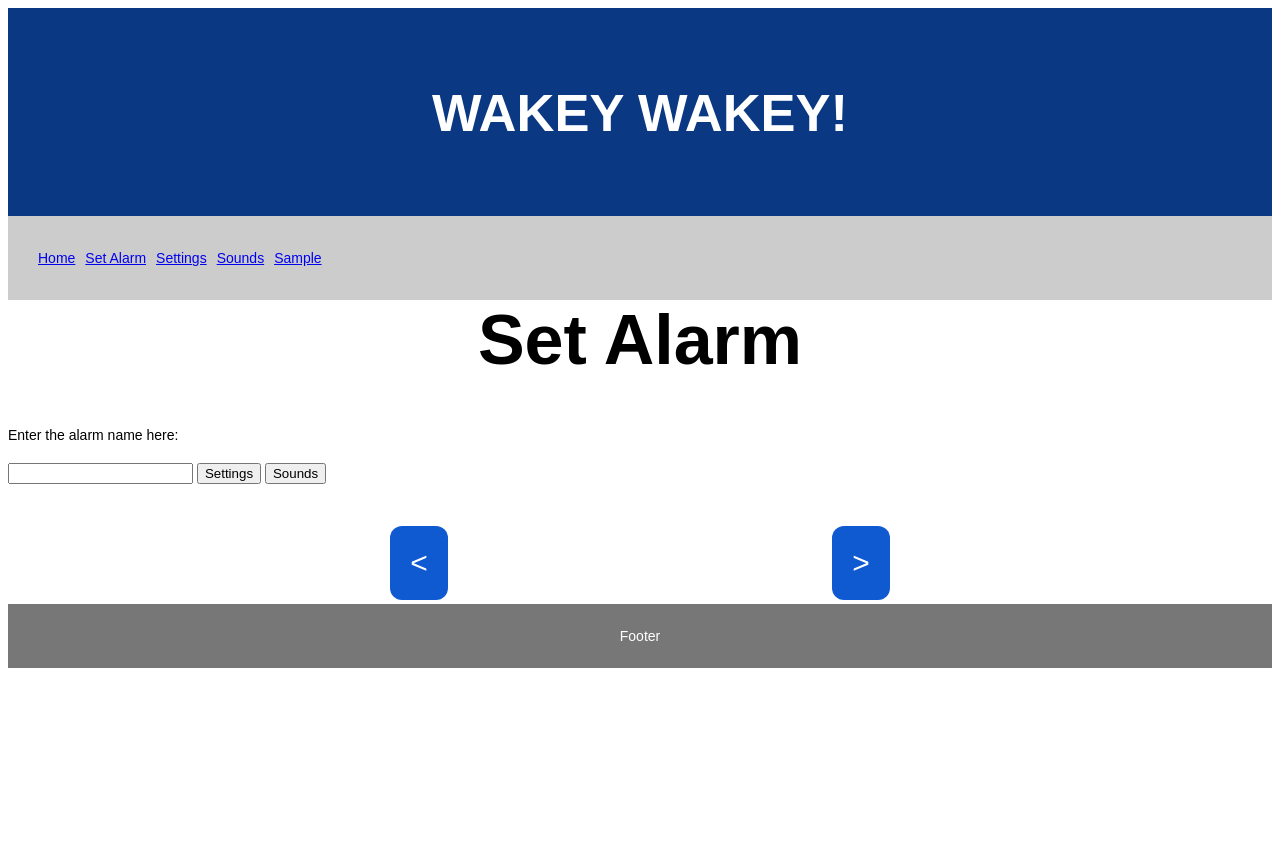
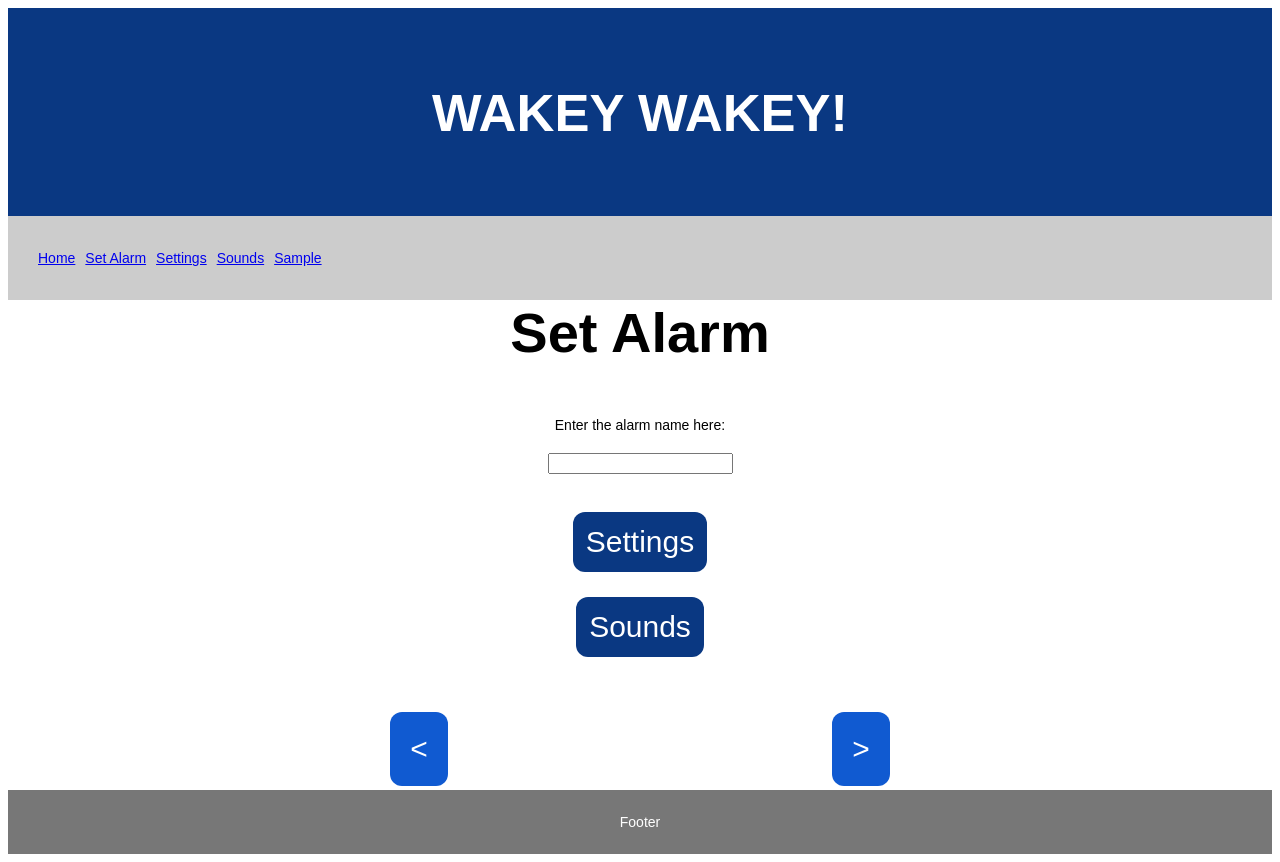
Before and after one commit to MarthaDix/Wakey-Wakey, a website: page Html/setAlarm.html in a window 1280 px wide. Before the commit the page ends 800 px from the top, so only its background shows below. Drawn offline with Linux system fonts and the light colour scheme.

Commit message:
colors and other fixes

```diff
--- a/Html/index.css
+++ b/Html/index.css
@@ -25,7 +25,7 @@ input{
 
 h1{
   text-align:center;
-  font-size:5em;
+  font-size:4em;
 }
 body{
   font-size: 14px;
@@ -34,8 +34,10 @@ body{
     display:flex;
     flex-direction:column;
     text-align:center;
-    margin-bottom:5%;
+    margin-bottom:2%;
     margin-top: 2%;
+    justify-content: flex-start;
+
 }
 * {
   box-sizing: border-box;
@@ -95,3 +97,14 @@ nav, article {
       width: 100%;
       height: auto;
 }
+.buttonItem {
+  margin-bottom: 2%;
+  background-color: #0a3882;
+  border: none;
+  color: white;
+  padding: 13px;
+  text-align: center;
+  display: inline-block;
+  font-size: 30px;
+  border-radius: 12px;
+}
--- a/Html/setAlarm.html
+++ b/Html/setAlarm.html
@@ -20,10 +20,20 @@
 
 <h1>Set Alarm</h1>
 <div>
+    <div class="settingsContent">
+        <div>
         <p>Enter the alarm name here:</p>
+    </div>
+    <div>
         <input type="text" name="Alarm Name">
-    <button type="button">Settings</button>
-    <button type="button">Sounds</button>
+    </div>
+    <div>
+    <button type="button" class="buttonItem">Settings</button>
+</div>
+<div>
+    <button type="button" class="buttonItem">Sounds</button>
+</div>
+</div>
 <div class="buttonNagBox">
     <div>
     <button type="button" class="nagButtons"><</button>
@@ -34,7 +44,7 @@
 </div>
 
 
-</div>
+</div.>
 <footer>
         <p>Footer</p>
       </footer>
```
Also changed, not shown: Html/sample.html (+42 -2 lines), Html/sounds.html (+39 -1 lines).
